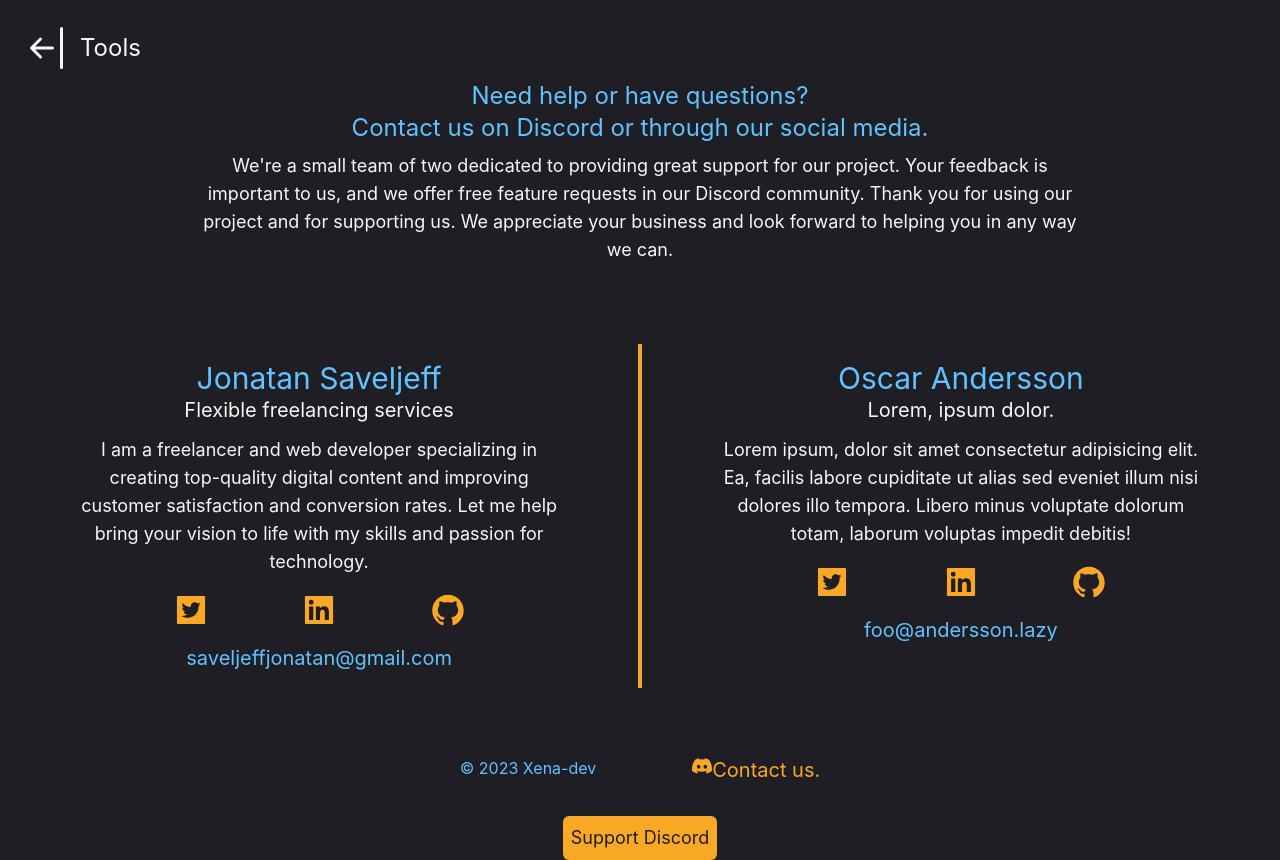
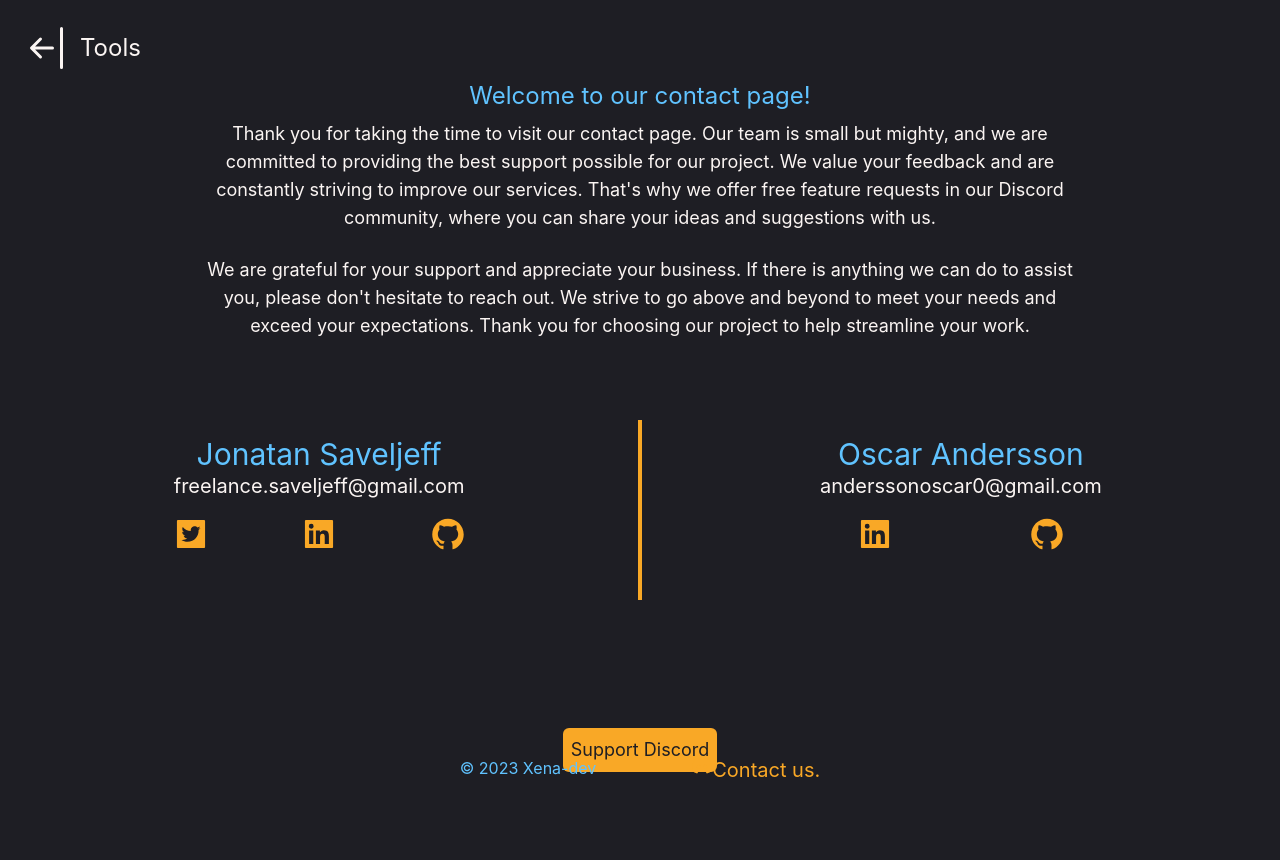
Before and after one commit to XenaDevs/tools, a Next.js app: page /contact in a window 1280 px wide. After the commit the page ends 800 px from the top, so only its background shows below. Built offline with nearby package versions, Linux system fonts and the light colour scheme.

Commit message:
Updated contact page is love

```diff
--- a/pages/contact.tsx
+++ b/pages/contact.tsx
@@ -12,15 +12,23 @@ const Contact = () => {
       <section className="min-h-full pt-10 md:mt-10">
         <div className="hidden mt-6 md:mt-0 lg:flex lg:flex-col max-w-4xl mx-auto">
           <h2 className="text-2xl text-Accent mb-2">
-            Need help or have questions? <br /> Contact us on Discord or through
-            our social media.
+            Welcome to our contact page!
           </h2>
           <p className="text-lg">
-            We&apos;re a small team of two dedicated to providing great support
-            for our project. Your feedback is important to us, and we offer free
-            feature requests in our Discord community. Thank you for using our
-            project and for supporting us. We appreciate your business and look
-            forward to helping you in any way we can.
+            Thank you for taking the time to visit our contact page. Our team is
+            small but mighty, and we are committed to providing the best support
+            possible for our project. We value your feedback and are constantly
+            striving to improve our services. That&apos;s why we offer free
+            feature requests in our Discord community, where you can share your
+            ideas and suggestions with us.
+          </p>
+          <br />
+          <p className="text-lg">
+            We are grateful for your support and appreciate your business. If
+            there is anything we can do to assist you, please don&apos;t
+            hesitate to reach out. We strive to go above and beyond to meet your
+            needs and exceed your expectations. Thank you for choosing our
+            project to help streamline your work.
           </p>
         </div>
         <div className="flex flex-col mt-5 lg:flex-row lg:mt-20 lg:gap-20 justify-between">
@@ -28,14 +36,8 @@ const Contact = () => {
             <h2 className="text-xl md:text-2xl lg:text-3xl text-Accent">
               Jonatan Saveljeff
             </h2>
-            <h3 className="text-md md:text-lg lg:text-xl">
-              Flexible freelancing services
-            </h3>
-            <p className="text-sm md:text-md lg:text-lg mt-3">
-              I am a freelancer and web developer specializing in creating
-              top-quality digital content and improving customer satisfaction
-              and conversion rates. Let me help bring your vision to life with
-              my skills and passion for technology.
+            <p className="hidden md:flex justify-center mb-2 text-xl">
+              freelance.saveljeff@gmail.com
             </p>
             <div className="flex justify-evenly text-4xl my-4 text-CTA">
               <AiFillTwitterSquare
@@ -57,9 +59,6 @@ const Contact = () => {
                 className="hover:cursor-pointer hover:bg-opacity-90"
               />
             </div>
-            <p className="hidden md:flex justify-center my-4 text-Accent text-xl">
-              saveljeffjonatan@gmail.com
-            </p>
           </div>
 
           <div className="my-6 lg:hidden" />
@@ -69,33 +68,24 @@ const Contact = () => {
             <h2 className="text-xl md:text-2xl lg:text-3xl text-Accent">
               Oscar Andersson
             </h2>
-            <h3 className="text-md md:text-lg lg:text-xl">
-              Lorem, ipsum dolor.
-            </h3>
-            <p className="text-sm md:text-md lg:text-lg mt-3">
-              Lorem ipsum, dolor sit amet consectetur adipisicing elit. Ea,
-              facilis labore cupiditate ut alias sed eveniet illum nisi dolores
-              illo tempora. Libero minus voluptate dolorum totam, laborum
-              voluptas impedit debitis!
+            <p className="hidden md:flex justify-center mb-2 text-xl">
+              anderssonoscar0@gmail.com
             </p>
             <div className="flex justify-evenly text-4xl my-4 text-CTA">
-              <AiFillTwitterSquare
-                className="hover:cursor-pointer hover:bg-opacity-90"
-                onClick={() => router.push("/")}
-              />
               <AiFillLinkedin
                 className="hover:cursor-pointer hover:bg-opacity-90"
-                onClick={() => router.push("/")}
+                onClick={() =>
+                  router.push("https://www.linkedin.com/in/anderssonoscar0/")
+                }
               />
 
               <AiFillGithub
-                onClick={() => router.push("/")}
+                onClick={() =>
+                  router.push("https://github.com/anderssonoscar0")
+                }
                 className="hover:cursor-pointer hover:bg-opacity-90"
               />
             </div>
-            <p className="hidden md:flex justify-center text-Accent text-xl">
-              foo@andersson.lazy
-            </p>
           </div>
         </div>
 
```
